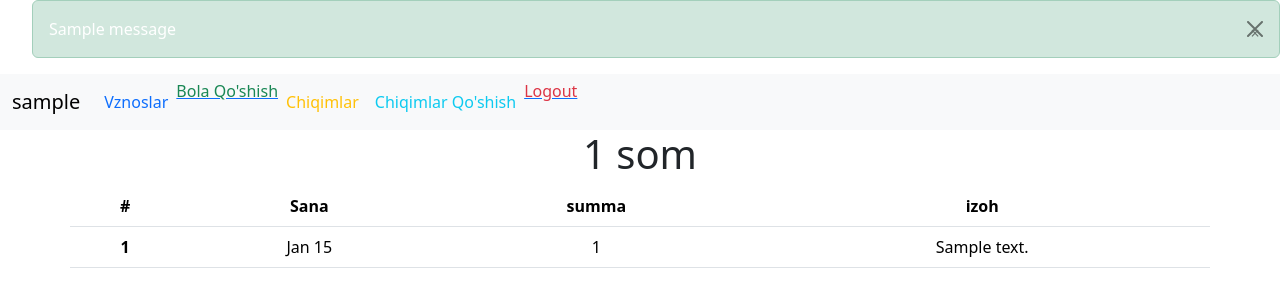
After one commit to oyatullohm/bog-cha, a Django app: page /cost in a window 1280 px wide. The commit adds this page. Shown: the top 307 px of the page. Run offline with Django 5.2, Linux system fonts and the light colour scheme; a user stored in the database is signed in; tables that the repository leaves empty hold one stand-in row (values such as "Sample post"); one stand-in notice (Sample message) is shown.

Commit message:
chqimlar

```diff
--- a/main/admin.py
+++ b/main/admin.py
@@ -7,3 +7,5 @@ admin.site.register(CustomUser)
 admin.site.register(Customer)
 admin.site.register(Payment)
 admin.site.register(Month)
+admin.site.register(Month_cost)
+admin.site.register(Cost)
--- a/main/context_processors.py
+++ b/main/context_processors.py
@@ -1,24 +1,24 @@
 import datetime
-from .models import Month
+from .models import Month ,Month_cost
 
 def create_month(request):
     user = request.user
     online_date =datetime.date.today()
     if user.is_authenticated:
-        print('user login qilgan ')
         date  = str(user.date)
         date = date[:7]
         month = str(online_date)[:7]
-        print(date,'date',month,'month')
         if date != month:
-            print("oylar != emais ")
             customers = user.customers.all()
             check = 1
             for customer in customers:
                 month = Month.objects.get_or_create(customer=customer,month=online_date)
-                print(month,'bu oy')
                 if check == 1:
                     user.date = online_date
                     user.save()
                     check +=1
+        month_cost = str(Month_cost.objects.last())
+        month_cost = month_cost[:7]
+        if month_cost != month:
+            Month_cost.objects.create()
     return {'date':online_date}
--- a/main/models.py
+++ b/main/models.py
@@ -33,3 +33,18 @@ class Payment(models.Model):
     discount = models.PositiveIntegerField("chegirma", default=0)
     def __str__(self):
         return f" {self.month.customer.name}"
+
+
+class Month_cost(models.Model):
+    month = models.DateField(auto_now_add=True)
+    def __str__(self):
+        return f"{self.month}"
+
+class Cost(models.Model):
+    customuser = models.ForeignKey(CustomUser , on_delete=models.CASCADE,related_name='costs')
+    month = models.ForeignKey(Month_cost, on_delete=models.CASCADE,related_name='month_costs')
+    summa = models.PositiveIntegerField()
+    text = models.TextField()
+    date = models.DateField(auto_now_add=True)
+    def __str__(self):
+        return f'{self.summa}'
--- a/main/templatetags/my_tag.py
+++ b/main/templatetags/my_tag.py
@@ -28,3 +28,11 @@ def payment_True_or_False(summa,payment_summa):
         return '❌'
     if total_summa > 0 and total_summa < summa:
         return '🟨'
+
+
+@register.simple_tag
+def total_cost(s):
+    summa = 0
+    for i in s:
+        summa += i.summa
+    return summa
--- a/main/urls.py
+++ b/main/urls.py
@@ -1,5 +1,5 @@
 from django.urls import path
-from .views import HomeView ,CreateCustomerView ,DetailCustomerView ,Pay_HistoryView
+from .views import  *
 app_name = 'main'
 
 
@@ -8,4 +8,5 @@ urlpatterns  = [
     path('create/customer',CreateCustomerView.as_view(),name='create_customer'),
     path('customer/<int:pk>',DetailCustomerView.as_view(),name='customer'),
     path('payment/history',Pay_HistoryView.as_view(),name='payment_history'),
+    path('cost',CostView.as_view(),name='cost'),
 ]
--- a/main/views.py
+++ b/main/views.py
@@ -2,7 +2,7 @@ from django.contrib.auth import logout
 from django.shortcuts import render , redirect
 from django.views import View
 from django.contrib.auth.mixins import LoginRequiredMixin
-from .models import Customer , CustomUser , Month , Payment
+from .models import *
 from django.contrib import messages
 class HomeView(LoginRequiredMixin,View):
     def get(self,request):
@@ -69,6 +69,28 @@ class Pay_HistoryView(LoginRequiredMixin,View):
     def get(self,request):
         payment = Payment.objects.filter(user=request.user.id).order_by('-id')
         return render(request,'pay-detail.html',{'payment':payment})
+    def post(self,request):
+        summa = request.POST.get('summa')
+        id = request.POST.get('id')
+        payment = Payment.objects.get(id= int(id))
+        payment.summa = int(summa)
+        payment.save()
+        return redirect('main:payment_history')
+
+class CostView(LoginRequiredMixin,View):
+    def get(self,request):
+        month  = Month_cost.objects.last()
+        cost =  Cost.objects.filter(customuser=request.user,month=month).order_by('-id')
+        return render(request , 'cost.html', {'cost':cost})
+    def post(self,request):
+        summa = request.POST.get('pul')
+        text = request.POST.get('text')
+        month = Month_cost.objects.last()
+        Cost.objects.create(customuser=request.user,month=month,summa=summa,text=text)
+        return redirect('main:home')
+
+
+
 def logout_(request):
     logout(request)
     return redirect('/')
--- /dev/null
+++ b/template/cost.html
@@ -0,0 +1,33 @@
+{% extends 'wrapper.html' %}
+{% block content %}
+{% load my_tag %}
+<div class="container text-center"><div class="row"><div class="col"></div>
+<table class="table">
+    <h1>{% total_cost cost %} som </h1>
+     <thead>
+       <tr>
+             <th scope="col">#</th>
+             <th scope="col">Sana</th>
+             <th scope="col">summa</th>
+             <th scope="col">izoh</th>
+
+
+       </tr>
+     </thead>
+     <tbody>
+         {% for c in  cost %}
+       <tr>
+         <th scope="row"> {{forloop.counter}}</th>
+         <td > {{c.date|date:" M d "}} </td>
+         <td>{{c.summa}}</td>
+         <td> {{c.text }}</td>
+       </tr>
+       {% endfor %}
+
+     </tbody>
+   </table>
+
+ </div></div></body>
+
+
+{% endblock content %}
--- /dev/null
+++ b/template/wrapper.html
@@ -0,0 +1,133 @@
+<!DOCTYPE html>
+<html lang="en">
+<head>
+    <meta charset="UTF-8">
+    <meta name="viewport" content="width=device-width, initial-scale=1.0">
+    <title>Payment</title>
+
+    <link href="https://cdn.jsdelivr.net/npm/bootstrap@5.3.2/dist/css/bootstrap.min.css" rel="stylesheet" integrity="sha384-T3c6CoIi6uLrA9TneNEoa7RxnatzjcDSCmG1MXxSR1GAsXEV/Dwwykc2MPK8M2HN" crossorigin="anonymous">
+    <script src="https://cdn.jsdelivr.net/npm/bootstrap@5.3.2/dist/js/bootstrap.bundle.min.js" integrity="sha384-C6RzsynM9kWDrMNeT87bh95OGNyZPhcTNXj1NW7RuBCsyN/o0jlpcV8Qyq46cDfL" crossorigin="anonymous"></script>
+
+</head>
+<body>
+    {% if messages %}
+    <ul class="messages">
+        {% for message in messages %}
+
+        {% if message.tags == 'success' %}
+
+        <div class="alert alert-success alert-dismissible fade show msg" role="alert">
+          <span class="alert-icon"><i class="fa-duotone fa-check text-white"></i></span>
+          <span class="alert-text text-white">{{ message }}</span>
+          <button type="button" class="btn-close" data-bs-dismiss="alert" aria-label="Close">
+              <span aria-hidden="true">&times;</span>
+          </button>
+        </div>
+        {% elif message.tags == 'error' %}
+        <div class="alert alert-danger alert-dismissible fade show msg" role="alert">
+          <span class="alert-icon"><i class="fa-sharp fa-solid fa-xmark text-white me-2"></i></span>
+          <span class="alert-text text-white">{{ message }}</span>
+          <button type="button" class="btn-close" data-bs-dismiss="alert" aria-label="Close">
+              <span aria-hidden="true">&times;</span>
+          </button>
+      </div>
+
+        {% else %}
+        {% endif %}
+        {% endfor %}
+    </ul>
+    {% else %}
+    {% endif %}
+    <div class="modal fade" id="exampleModal_chqim" tabindex="-1" aria-labelledby="exampleModalLabel" aria-hidden="true">
+        <div class="modal-dialog">
+          <div class="modal-content">
+            <div class="modal-header">
+
+              <button type="button" class="btn-close" data-bs-dismiss="modal" aria-label="Close"></button>
+            </div>
+            <div class="modal-body">
+              <form method="post" action="{% url 'main:cost' %}" role="form" id="contact-form" autocomplete="off" >
+                {% csrf_token %}
+                <div class="mb-3">
+                  <label for="recipient-name" class="col-form-label" >Pul</label>
+                  <input type="number" class="form-control" id="recipient-name"required name="pul">
+                </div>
+                <div class="mb-3">
+                  <label for="recipient-name" class="col-form-label" >Izoh</label>
+                  <input type="text" class="form-control" id="recipient-name" required name="text">
+                </div>
+                <div class="modal-footer">
+                    <button type="submit" class="btn btn-primary"> Ciqim Qo'shish </button>
+                  </div>
+              </form>
+            </div>
+          </div>
+        </div>
+      </div>
+    <div class="modal fade" id="exampleModal" tabindex="-1" aria-labelledby="exampleModalLabel" aria-hidden="true">
+        <div class="modal-dialog">
+          <div class="modal-content">
+            <div class="modal-header">
+
+              <button type="button" class="btn-close" data-bs-dismiss="modal" aria-label="Close"></button>
+            </div>
+            <div class="modal-body">
+              <form method="post" action="{% url 'main:create_customer' %}" role="form" id="contact-form" autocomplete="off" >
+                {% csrf_token %}
+                <div class="mb-3">
+                  <label for="recipient-name" class="col-form-label" >Name</label>
+                  <input type="text" class="form-control" id="recipient-name" required name="name">
+                </div>
+                <div class="mb-3">
+                  <label for="recipient-name" class="col-form-label" >Phone</label>
+                  <input type="text" class="form-control" id="recipient-name"required name="phone">
+                </div>
+                <div class="mb-3">
+                  <label for="recipient-name" class="col-form-label" >Vznos</label>
+                  <input type="number" class="form-control" id="recipient-name" required name="total_summa">
+                </div>
+                <div class="modal-footer">
+                    <button type="submit" class="btn btn-primary"> Bola Qo'qish </button>
+                  </div>
+              </form>
+            </div>
+          </div>
+        </div>
+      </div>
+    <nav class="navbar navbar-expand-lg bg-body-tertiary">
+        <div class="container-fluid">
+          <a class="navbar-brand" href="/">{{request.user}}</a>
+          <button class="navbar-toggler" type="button" data-bs-toggle="collapse" data-bs-target="#navbarNav" aria-controls="navbarNav" aria-expanded="false" aria-label="Toggle navigation">
+            <span class="navbar-toggler-icon"></span>
+          </button>
+          <div class="collapse navbar-collapse" id="navbarNav">
+            <ul class="navbar-nav">
+              <li class="nav-item">
+                <a class="nav-link active text-primary " aria-current="page" href="{% url 'main:payment_history' %}">Vznoslar</a>
+              </li>
+              <li class="nav-item">
+                <a href="#"><h6   class="text-success"  data-bs-toggle="modal" data-bs-target="#exampleModal" data-bs-whatever="name" >Bola Qo'shish </h6></a>
+              </li>
+              <li class="nav-item">
+                <a class="nav-link text-warning" href="/cost">Chiqimlar</a>
+              </li>
+              <li class="nav-item">
+                <a class="nav-link text-info" href="#" data-bs-toggle="modal" data-bs-target="#exampleModal_chqim" data-bs-whatever="name">Chiqimlar Qo'shish</a>
+              </li>
+              <li class="nav-item">
+                <a href="/accounts/logout/"  ><h6 class="text-danger">Logout</h6 ></a>
+              </li>
+              <!-- <li class="nav-item">
+                <a class="nav-link" href="#">Pricing</a>
+              </li>
+              <li class="nav-item">
+                <a class="nav-link disabled" aria-disabled="true">Disabled</a>
+              </li> -->
+            </ul>
+          </div>
+        </div>
+      </nav>
+{% block content %}
+{% endblock %}
+</body>
+</html>
```
Also changed, not shown: template/customer.html (+4 -15 lines), template/index.html (+6 -73 lines), template/pay-detail.html (+12 -18 lines), main/migrations/0003_month_cost_cost.py (added).
